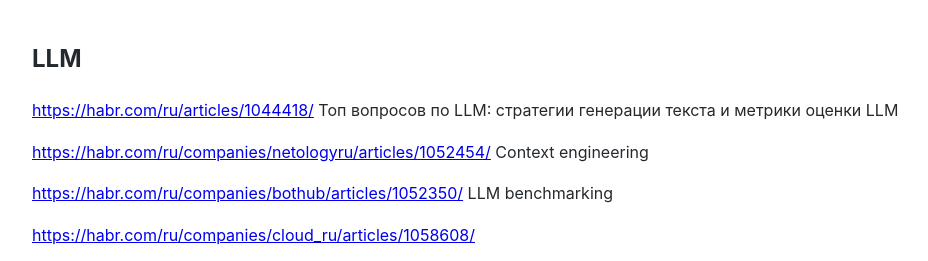
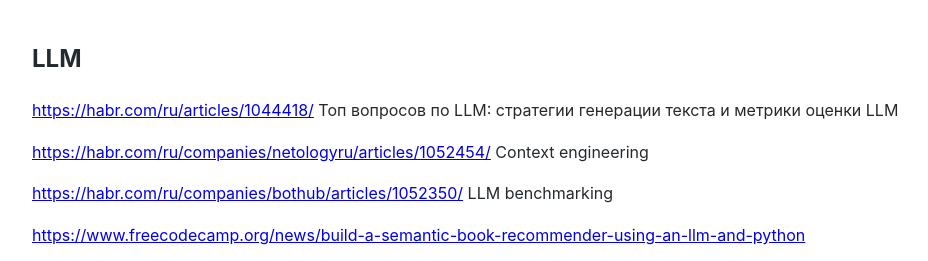
Before and after one commit to Michael-Lubinsky/michael-lubinsky.github.com, a Jekyll site: the page built from ml/llm.md, in a window 1280 px wide and 900 px high, cut to the strip 0-261 px from the top of the window. Shown: the whole strip, without its empty margins (158-1086 px from the left). Built offline with Jekyll 4.4.1, drawn with Linux system fonts in a browser that asks for light colours; our own code applies the rules of GitHub Pages for plain Markdown files.

Commit message:
Update llm.md

```diff
--- a/ml/llm.md
+++ b/ml/llm.md
@@ -5,6 +5,8 @@
 <https://habr.com/ru/companies/netologyru/articles/1052454/> Context engineering
 
 <https://habr.com/ru/companies/bothub/articles/1052350/> LLM benchmarking
+
+<https://www.freecodecamp.org/news/build-a-semantic-book-recommender-using-an-llm-and-python>
 
 <https://habr.com/ru/companies/cloud_ru/articles/1058608/>
 
```
